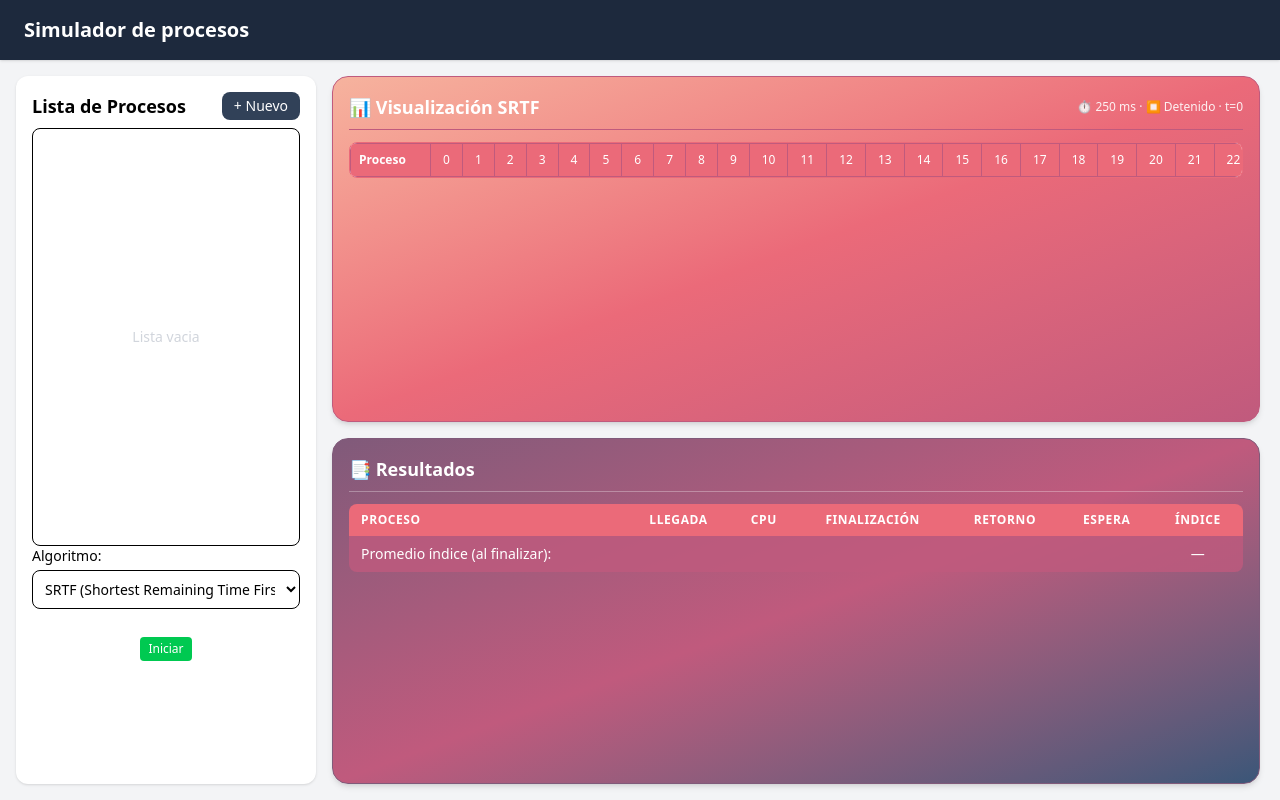
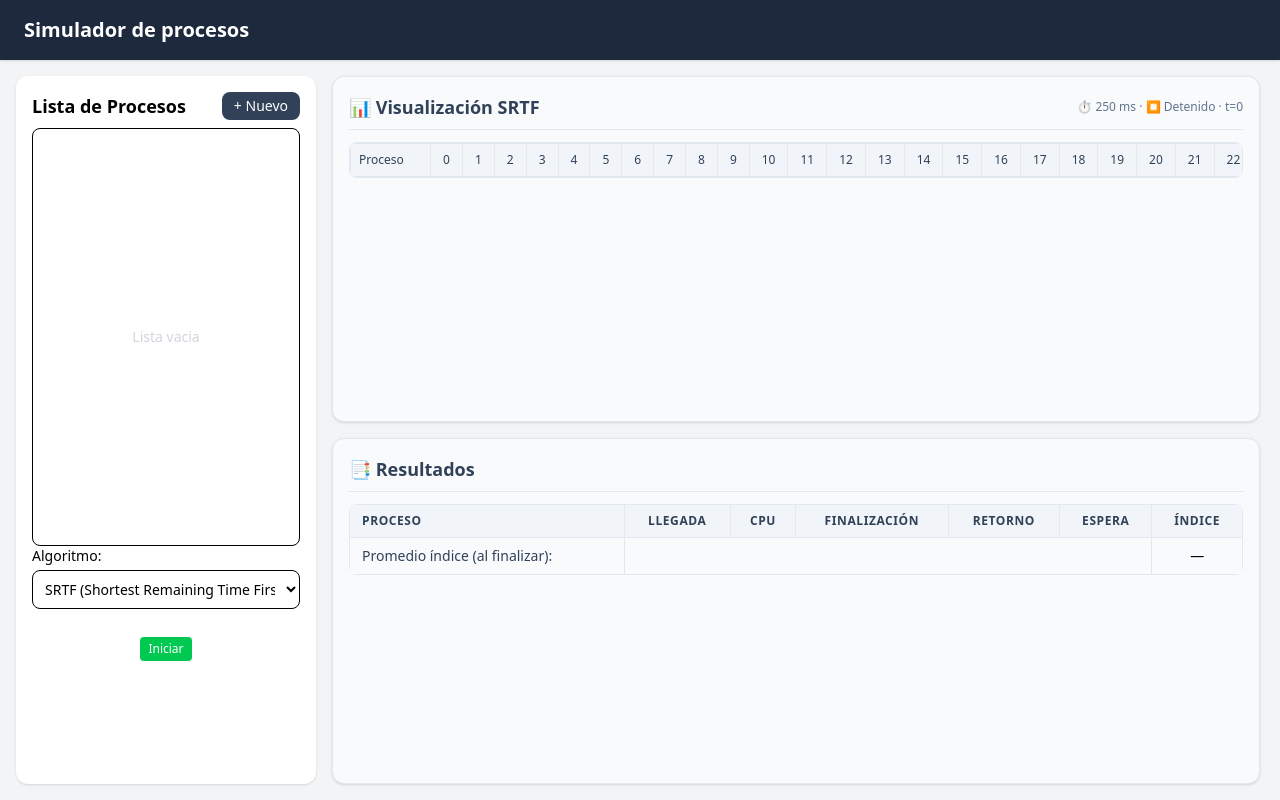
Before and after one commit to Maynor06/processAlgorithms, a React (Vite) app: page / in a window 1280 px wide. Built offline with nearby package versions, Linux system fonts and the light colour scheme.

Commit message:
Update SRTFSimulator.tsx

```diff
--- a/src/Components/Simulators/SRTFSimulator.tsx
+++ b/src/Components/Simulators/SRTFSimulator.tsx
@@ -137,15 +137,17 @@ export default function SRTFSimulator({
 
   const currentTick = steps.length ? steps[steps.length - 1].time + 1 : 0;
 
-return (
+
+
+  return (
   <div className="flex flex-col h-full gap-4">
     {/* === Visualización (Gantt) === */}
-    <div className="flex-1 bg-gradient-to-br from-[#F6B39E] via-[#EB6A79] to-[#C05A7D] border border-[#C05A7D] rounded-2xl shadow-md p-4 overflow-y-auto">
-      <div className="flex items-center justify-between mb-3 border-b border-[#C05A7D] pb-2">
-        <h2 className="text-lg font-bold text-white flex items-center gap-2">
+    <div className="flex-1 bg-slate-50 border border-slate-200 rounded-xl shadow-sm p-4 overflow-y-auto">
+      <div className="flex items-center justify-between mb-3 border-b border-slate-200 pb-2">
+        <h2 className="text-lg font-semibold text-slate-700 flex items-center gap-2">
           📊 Visualización SRTF
         </h2>
-        <div className="text-xs text-white/90 font-medium">
+        <div className="text-xs text-slate-500">
           ⏱ {TIME_UNIT} ms ·{" "}
           {isComplete
             ? "✅ Finalizado"
@@ -158,20 +160,20 @@ return (
         </div>
       </div>
 
-      <div className="border border-[#EB6A79] rounded-lg overflow-x-auto bg-white/90 shadow-inner">
+      <div className="border border-slate-200 rounded-lg overflow-x-auto bg-white">
         <table className="text-xs min-w-[1200px]">
-          <thead className="bg-[#EB6A79] text-white sticky top-0">
+          <thead className="bg-slate-100 text-slate-700 sticky top-0">
             <tr>
-              <th className="p-2 border border-[#C05A7D] text-left min-w-[80px] font-semibold">
+              <th className="p-2 border border-slate-200 text-left min-w-[80px] font-medium">
                 Proceso
               </th>
               {Array.from({ length: MAX_COLS }).map((_, t) => (
                 <th
                   key={t}
                   className={
-                    "border border-[#C05A7D] px-3 py-1 font-normal " +
+                    "border border-slate-200 px-3 py-1 font-normal " +
                     (t === currentTick - 1
-                      ? "bg-[#3A5678] text-white font-bold"
+                      ? "bg-slate-200 text-slate-900 font-bold"
                       : "")
                   }
                 >
@@ -180,43 +182,98 @@ return (
               ))}
             </tr>
           </thead>
-          {/* cuerpo igual que antes */}
+          <tbody>
+            {procRows.map(([pid, name]) => {
+              const color = colorForPid(Number(pid));
+              return (
+                <tr
+                  key={pid}
+                  className="odd:bg-white even:bg-slate-50 hover:bg-slate-100 transition-colors"
+                >
+                  <td className="p-2 border border-slate-200 font-medium text-slate-700">
+                    {name}
+                  </td>
+                  {Array.from({ length: MAX_COLS }).map((_, t) => {
+                    const runningPid = runningByTime.get(t);
+                    const isRunningHere = runningPid === pid;
+                    const qpos = queuePosByTime.get(t)?.get(Number(pid)) ?? null;
+
+                    return (
+                      <td
+                        key={t}
+                        className={
+                          "border border-slate-200 text-center align-middle h-7 min-w-[36px] " +
+                          (isRunningHere
+                            ? "text-white font-bold"
+                            : "text-slate-400")
+                        }
+                        style={{
+                          background: isRunningHere ? color : undefined,
+                        }}
+                        title={
+                          isRunningHere
+                            ? `t=${t}: ${name} en CPU`
+                            : qpos
+                            ? `t=${t}: ${name} en cola (#${qpos})`
+                            : `t=${t}`
+                        }
+                      >
+                        {isRunningHere ? "●" : qpos ? qpos : ""}
+                      </td>
+                    );
+                  })}
+                </tr>
+              );
+            })}
+          </tbody>
         </table>
       </div>
     </div>
 
     {/* === Resultados === */}
-    <div className="flex-1 bg-gradient-to-br from-[#805A7A] via-[#C05A7D] to-[#3A5678] border border-[#805A7A] rounded-2xl shadow-md p-4 overflow-y-auto">
-      <h2 className="text-lg font-bold text-white mb-3 border-b border-white/30 pb-2 flex items-center gap-2">
+    <div className="flex-1 bg-slate-50 border border-slate-200 rounded-xl shadow-sm p-4 overflow-y-auto">
+      <h2 className="text-lg font-semibold text-slate-700 mb-3 border-b border-slate-200 pb-2 flex items-center gap-2">
         📑 Resultados
       </h2>
       <div className="overflow-x-auto">
         <table className="w-full text-sm border-collapse rounded-lg overflow-hidden">
           <thead>
-            <tr className="bg-[#EB6A79] text-white uppercase text-xs tracking-wider">
-              <th className="px-3 py-2 text-left">Proceso</th>
-              <th className="px-3 py-2 text-center">Llegada</th>
-              <th className="px-3 py-2 text-center">CPU</th>
-              <th className="px-3 py-2 text-center">Finalización</th>
-              <th className="px-3 py-2 text-center">Retorno</th>
-              <th className="px-3 py-2 text-center">Espera</th>
-              <th className="px-3 py-2 text-center">Índice</th>
+            <tr className="bg-slate-100 text-slate-700 uppercase text-xs tracking-wider">
+              <th className="px-3 py-2 border border-slate-200 text-left">Proceso</th>
+              <th className="px-3 py-2 border border-slate-200 text-center">Llegada</th>
+              <th className="px-3 py-2 border border-slate-200 text-center">CPU</th>
+              <th className="px-3 py-2 border border-slate-200 text-center">Finalización</th>
+              <th className="px-3 py-2 border border-slate-200 text-center">Retorno</th>
+              <th className="px-3 py-2 border border-slate-200 text-center">Espera</th>
+              <th className="px-3 py-2 border border-slate-200 text-center">Índice</th>
             </tr>
           </thead>
           <tbody>
             {results.map((r) => (
               <tr
                 key={r.pid}
-                className="odd:bg-white/90 even:bg-white/70 hover:bg-[#F6B39E]/60 transition-colors"
+                className="odd:bg-white even:bg-slate-50 hover:bg-slate-100 transition-colors"
               >
-                <td className="px-3 py-2 font-medium text-[#3A5678]">{r.name}</td>
-                <td className="px-3 py-2 text-center">{r.arrivalTime}</td>
-                <td className="px-3 py-2 text-center">{r.burstTime}</td>
-                <td className="px-3 py-2 text-center">{r.finishTime}</td>
-                <td className="px-3 py-2 text-center">{r.turnaroundTime}</td>
-                <td className="px-3 py-2 text-center">{r.waitingTime}</td>
-                <td className="px-3 py-2 text-center">
-                  <span className="px-2 py-1 rounded-full text-xs font-semibold bg-[#EB6A79] text-white">
+                <td className="px-3 py-2 border border-slate-200 font-medium text-slate-700">
+                  {r.name}
+                </td>
+                <td className="px-3 py-2 border border-slate-200 text-center">
+                  {r.arrivalTime}
+                </td>
+                <td className="px-3 py-2 border border-slate-200 text-center">
+                  {r.burstTime}
+                </td>
+                <td className="px-3 py-2 border border-slate-200 text-center">
+                  {r.finishTime}
+                </td>
+                <td className="px-3 py-2 border border-slate-200 text-center">
+                  {r.turnaroundTime}
+                </td>
+                <td className="px-3 py-2 border border-slate-200 text-center">
+                  {r.waitingTime}
+                </td>
+                <td className="px-3 py-2 border border-slate-200 text-center">
+                  <span className="px-2 py-1 rounded-full text-xs font-semibold bg-slate-200 text-slate-700">
                     {r.serviceIndex.toFixed(2)}
                   </span>
                 </td>
@@ -224,18 +281,18 @@ return (
             ))}
           </tbody>
           <tfoot>
-            <tr className="bg-[#C05A7D]/80 text-white">
-              <td className="px-3 py-2 font-medium">
+            <tr className="bg-slate-50">
+              <td className="px-3 py-2 border border-slate-200 text-slate-700 font-medium">
                 {avgService === null
                   ? "Promedio índice (al finalizar):"
                   : "Promedio índice:"}
               </td>
-              <td className="px-3 py-2 text-center" colSpan={5}></td>
-              <td className="px-3 py-2 text-center">
+              <td className="px-3 py-2 border border-slate-200 text-center" colSpan={5}></td>
+              <td className="px-3 py-2 border border-slate-200 text-center">
                 {avgService === null ? (
                   "—"
                 ) : (
-                  <span className="px-2 py-1 rounded-full text-xs font-semibold bg-[#3A5678] text-white">
+                  <span className="px-2 py-1 rounded-full text-xs font-semibold bg-slate-300 text-slate-800">
                     {avgService.toFixed(2)}
                   </span>
                 )}
@@ -250,4 +307,6 @@ return (
 
 
 
+
+
 }
```
